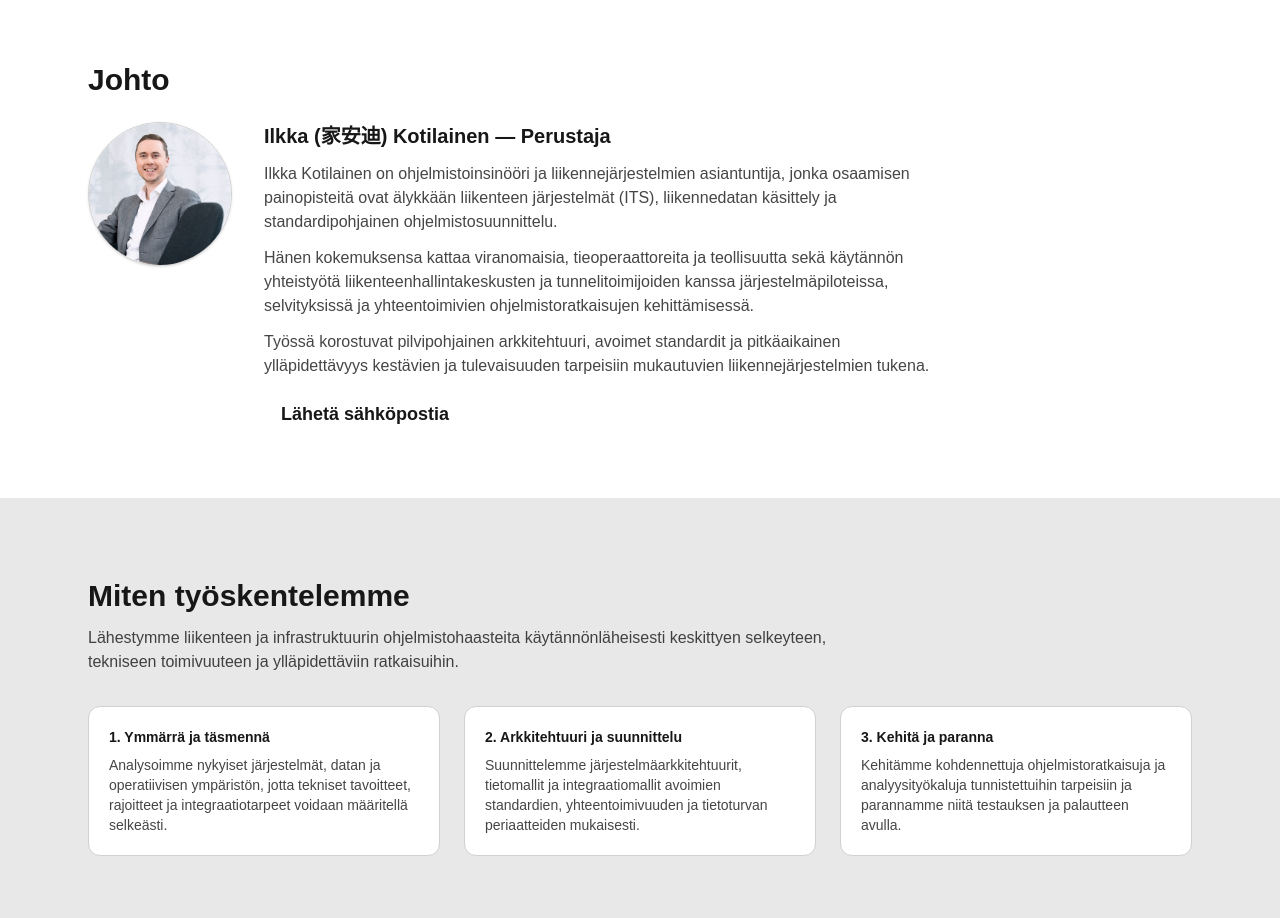
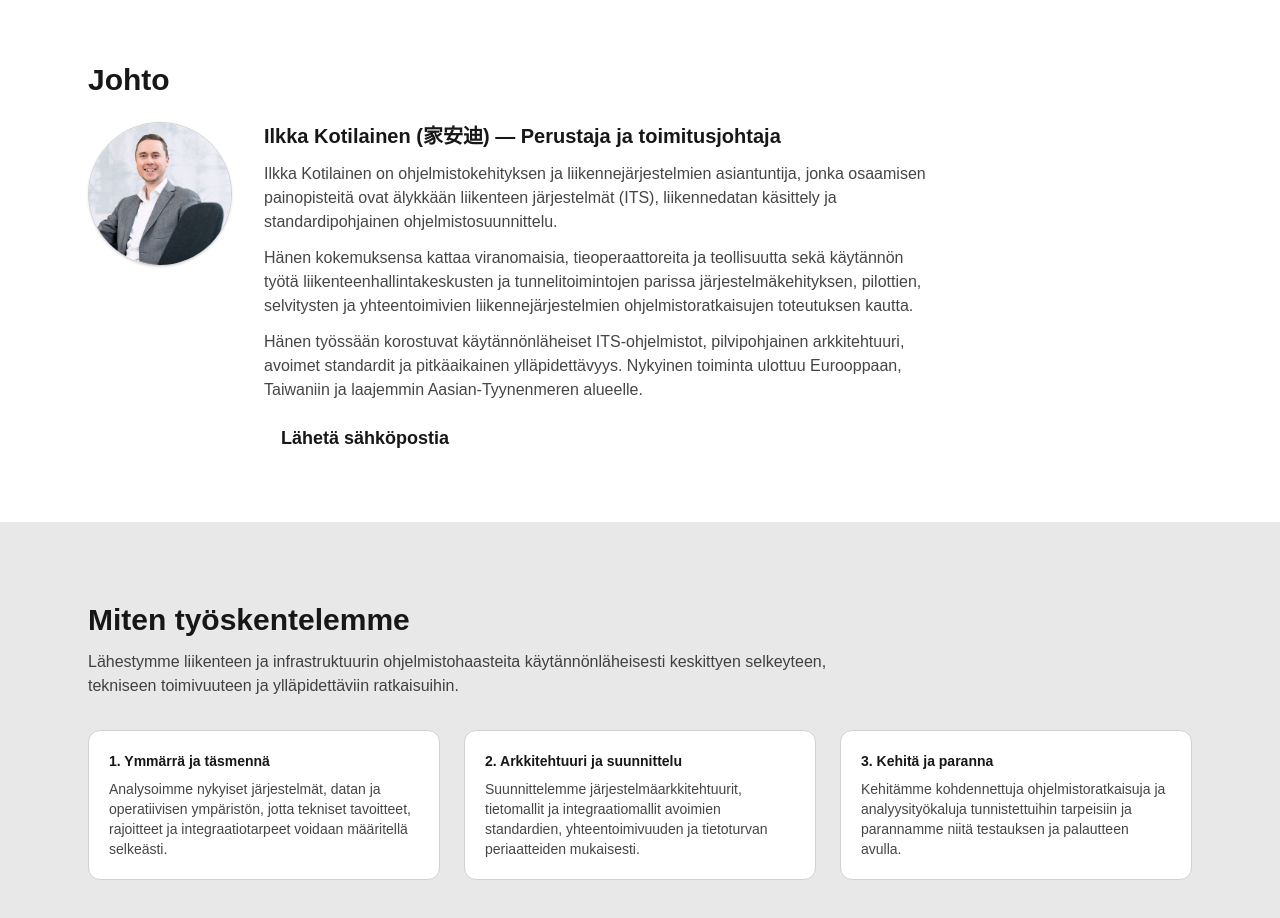
Before and after one commit to roadminded/website, a Next.js app: page /fi/about in a window 1280 px wide. Shown: the part 1320-2238 px from the top of the page. Built offline with nearby package versions, Linux system fonts and the light colour scheme.

Commit message:
pages writing corrections and netlify.toml for redirects added

```diff
--- a/src/components/pages/HomePage.js
+++ b/src/components/pages/HomePage.js
@@ -267,7 +267,7 @@ export default function HomePage({ content, localePrefix = "" }) {
                             <div className="flex flex-col sm:flex-row gap-3 w-full sm:w-auto">
                                 <Link
                                     href={localPath("/contact")}
-                                    className="btn btn-primary flex-1"
+                                    className="btn btn-primary px-6 py-3"
                                 >
                                     {content.cta.contactButton}
                                 </Link>
--- a/src/locales/en.json
+++ b/src/locales/en.json
@@ -292,11 +292,11 @@
         },
         "leadership": {
             "title": "Leadership",
-            "name": "Ilkka (家安迪) Kotilainen — Founder",
+            "name": "Ilkka Kotilainen (家安迪) — Founder & CEO",
             "paragraphs": [
                 "Ilkka Kotilainen is a software engineer and transport systems specialist focused on Intelligent Transport Systems (ITS), transport data engineering and standards-based software design.",
-                "His experience spans public authorities, highway operators and industry, working directly with traffic management centres and tunnel operations teams on system pilots, studies and the development of interoperable, standards-compliant software solutions.",
-                "His work emphasizes cloud-native architecture, open standards and long-term maintainability to support resilient and future-proof transport systems."
+                "His experience spans public authorities, highway operators and industry, working directly with traffic management centres and tunnel operations through system development, pilots, studies and the implementation of interoperable transport software solutions.",
+                "His work focuses on practical ITS software, cloud-native architecture, open standards and long-term maintainability, with current activities spanning Europe, Taiwan and the wider Asia-Pacific region."
             ],
             "emailButton": "Email me"
         },
--- a/src/locales/fi.json
+++ b/src/locales/fi.json
@@ -101,7 +101,7 @@
         "hero": {
             "eyebrow": "Tuote",
             "title": "Tunnelmestari",
-            "subtitle": "Tunnel Operations Intelligence",
+            "subtitle": "Tunnelien operoinnin tilannekuva ja analytiikka",
             "description": "Tunnelimestari kokoaa reaaliaikaisen ja historiallisen liikenteenhallintadatan yhteen analyysinäkymään ja auttaa tunnelioperaattoreita, liikenteenhallintakeskuksia ja tieviranomaisia ymmärtämään operatiivisia tapahtumia, liikenteen ohjaustoimenpiteitä ja olosuhteiden muutoksia ajan kuluessa.",
             "demoButton": "Pyydä esittely",
             "loginButton": "Kirjaudu",
@@ -113,7 +113,7 @@
             "paragraph1": "Liikenteenhallintaympäristöt tuottavat paljon operatiivista dataa, mutta opasteiden, liikennetilanteen ja tapahtumien kehityksen ymmärtäminen ajan kuluessa voi olla vaikeaa.",
             "paragraph2": "Tunnelmestari kokoaa tämän tiedon yhteen ja tukee jälkianalyysiä, operatiivista tarkastelua ja toiminnan jatkuvaa kehittämistä.",
             "cardTitle": "Reaaliaikaisesta tilanteesta historialliseen kokonaiskuvaan",
-            "cardText": "Pelkkään nykytilanteeseen keskittymisen sijaan Tunnelmestari mahdollistaa liikenteenhallinnan toimenpiteiden ja olosuhteiden muutosten tarkastelun ajan kuluessa — esimerkiksi VMS-opasteiden tilojen tarkastelun ennen tapahtumaa, sen aikana ja sen jälkeen."
+            "cardText": "Pelkkään nykytilanteeseen keskittymisen sijaan Tunnelmestari mahdollistaa liikenteenhallinnan toimenpiteiden ja olosuhteiden muutosten tarkastelun ajan kuluessa — esimerkiksi vaihtuvien opasteiden (VMS) tilojen tarkastelun ennen tapahtumaa, sen aikana ja sen jälkeen."
         },
         "capabilities": {
             "eyebrow": "Ominaisuudet",
@@ -121,7 +121,7 @@
             "items": [
                 {
                     "title": "VMS-opasteiden reaaliaikainen ja historiallinen seuranta",
-                    "description": "Tarkastele nykyisiä ja historiallisia Variable Message Sign -opasteiden tiloja valitulla tie- tai tunnelialueella."
+                    "description": "Tarkastele valitun tie- tai tunnelialueen vaihtuvien opasteiden (VMS) nykyisiä ja historiallisia tiloja."
                 },
                 {
                     "title": "Tapahtumiin keskittyvä operatiivinen analyysi",
@@ -292,11 +292,11 @@
         },
         "leadership": {
             "title": "Johto",
-            "name": "Ilkka (家安迪) Kotilainen — Perustaja",
+            "name": "Ilkka Kotilainen (家安迪) — Perustaja ja toimitusjohtaja",
             "paragraphs": [
-                "Ilkka Kotilainen on ohjelmistoinsinööri ja liikennejärjestelmien asiantuntija, jonka osaamisen painopisteitä ovat älykkään liikenteen järjestelmät (ITS), liikennedatan käsittely ja standardipohjainen ohjelmistosuunnittelu.",
-                "Hänen kokemuksensa kattaa viranomaisia, tieoperaattoreita ja teollisuutta sekä käytännön yhteistyötä liikenteenhallintakeskusten ja tunnelitoimijoiden kanssa järjestelmäpiloteissa, selvityksissä ja yhteentoimivien ohjelmistoratkaisujen kehittämisessä.",
-                "Työssä korostuvat pilvipohjainen arkkitehtuuri, avoimet standardit ja pitkäaikainen ylläpidettävyys kestävien ja tulevaisuuden tarpeisiin mukautuvien liikennejärjestelmien tukena."
+                "Ilkka Kotilainen on ohjelmistokehityksen ja liikennejärjestelmien asiantuntija, jonka osaamisen painopisteitä ovat älykkään liikenteen järjestelmät (ITS), liikennedatan käsittely ja standardipohjainen ohjelmistosuunnittelu.",
+                "Hänen kokemuksensa kattaa viranomaisia, tieoperaattoreita ja teollisuutta sekä käytännön työtä liikenteenhallintakeskusten ja tunnelitoimintojen parissa järjestelmäkehityksen, pilottien, selvitysten ja yhteentoimivien liikennejärjestelmien ohjelmistoratkaisujen toteutuksen kautta.",
+                "Hänen työssään korostuvat käytännönläheiset ITS-ohjelmistot, pilvipohjainen arkkitehtuuri, avoimet standardit ja pitkäaikainen ylläpidettävyys. Nykyinen toiminta ulottuu Eurooppaan, Taiwaniin ja laajemmin Aasian-Tyynenmeren alueelle."
             ],
             "emailButton": "Lähetä sähköpostia"
         },
```
Also changed, not shown: 1 other file (tests, documents, lock files or other folders).
